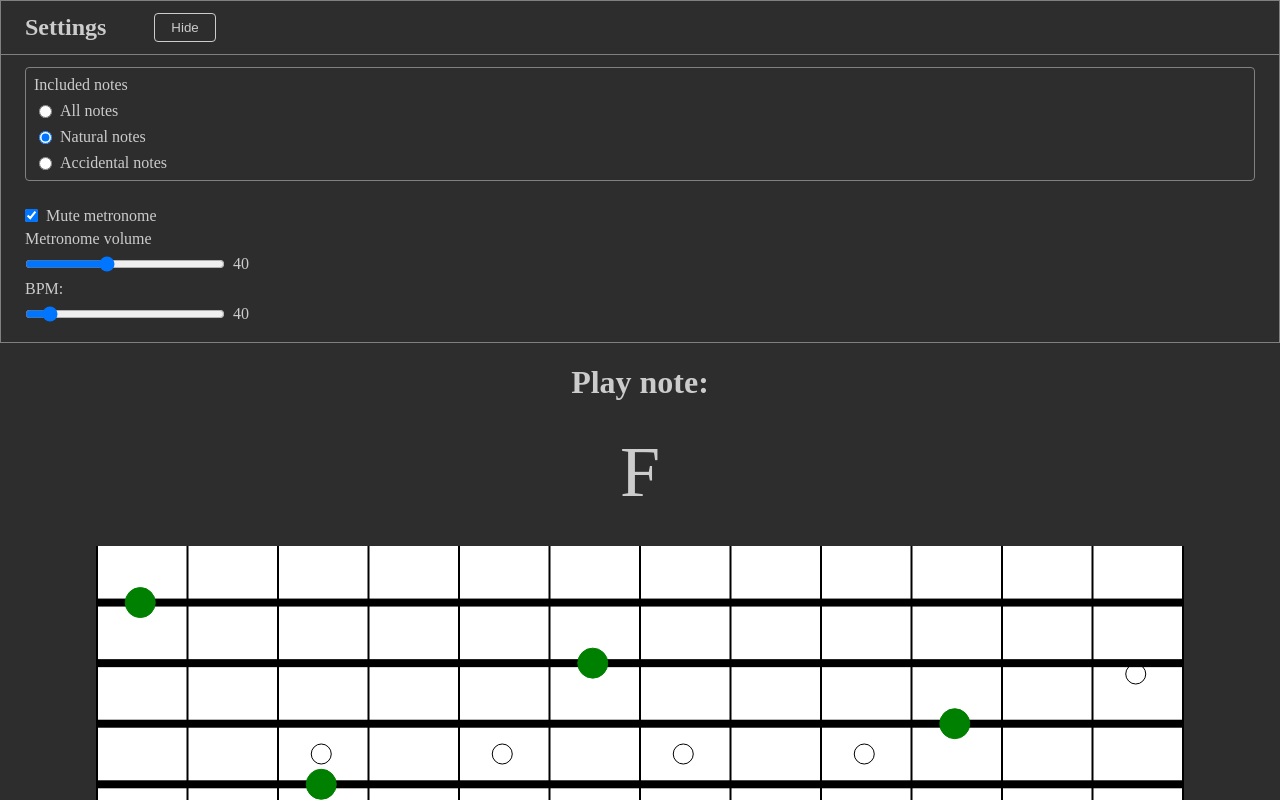
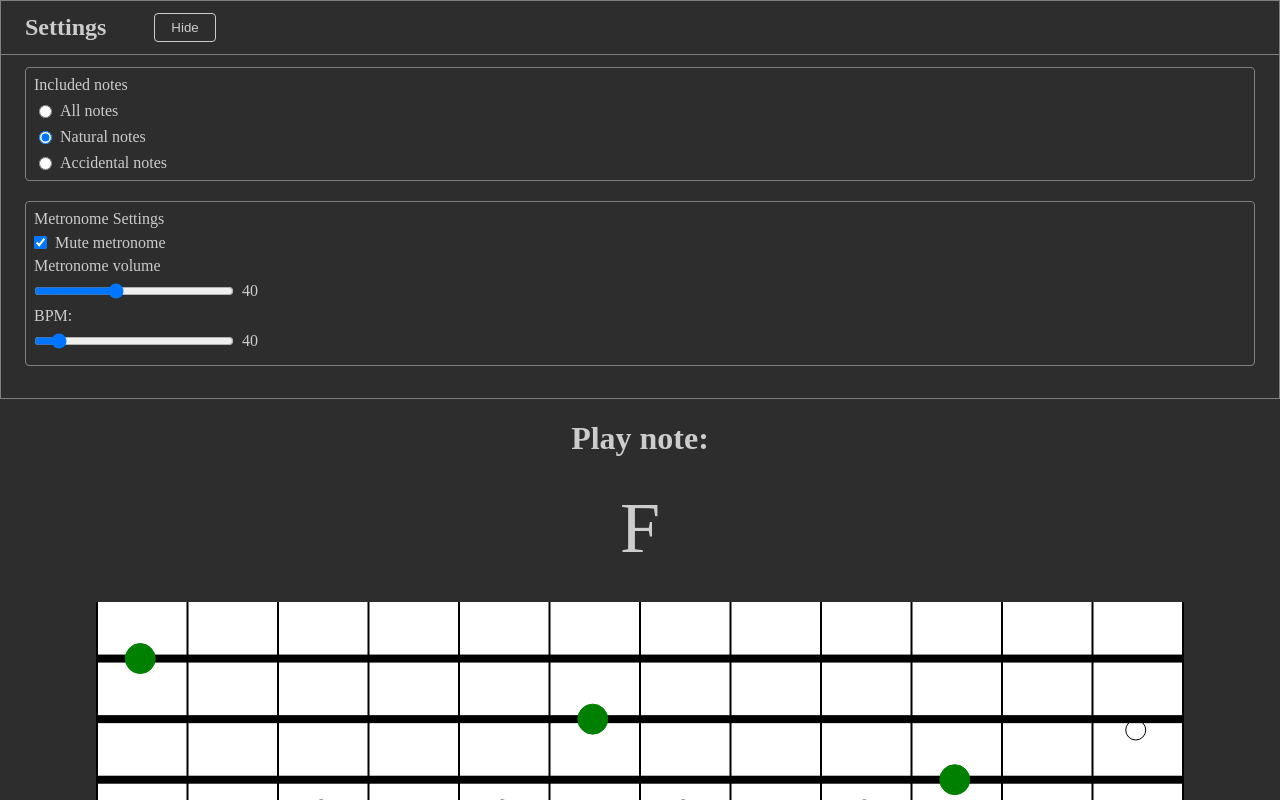
Before and after one commit to tonyanziano/learn-your-fretboard, a React app: page / in a window 1280 px wide. Shown: the top 800 px of the page. Built offline with nearby package versions, Linux system fonts and the light colour scheme.

Commit message:
Added metronome settings into their own settings group.

```diff
--- a/src/components/settings/AudioSettings.tsx
+++ b/src/components/settings/AudioSettings.tsx
@@ -10,6 +10,8 @@ import {
   setMetronomeVolume,
   toggleMetronomeMute,
 } from '../../state/slices/metronome';
+import { SettingsGroup } from '../common/SettingsGroup';
+import { BPMSlider } from './BPMSlider';
 
 const volumeSliderStyle = css({
   margin: '8px 0',
@@ -71,7 +73,7 @@ export const AudioSettings: React.FC = () => {
   );
 
   return (
-    <>
+    <SettingsGroup label={'Metronome Settings'}>
       <div css={metronomeMuteGroupStyle}>
         <input
           checked={metronomeIsMuted}
@@ -97,6 +99,7 @@ export const AudioSettings: React.FC = () => {
         />
         <span css={volumeSliderValueStyle}>{metronomeVolumeScaledUp}</span>
       </span>
-    </>
+      <BPMSlider />
+    </SettingsGroup>
   );
 };
--- a/src/components/settings/Settings.tsx
+++ b/src/components/settings/Settings.tsx
@@ -72,7 +72,6 @@ export const Settings: React.FC = () => {
         <div css={contentStyle}>
           <NoteSettings />
           <AudioSettings />
-          <BPMSlider />
         </div>
       ) : null}
     </section>
```
